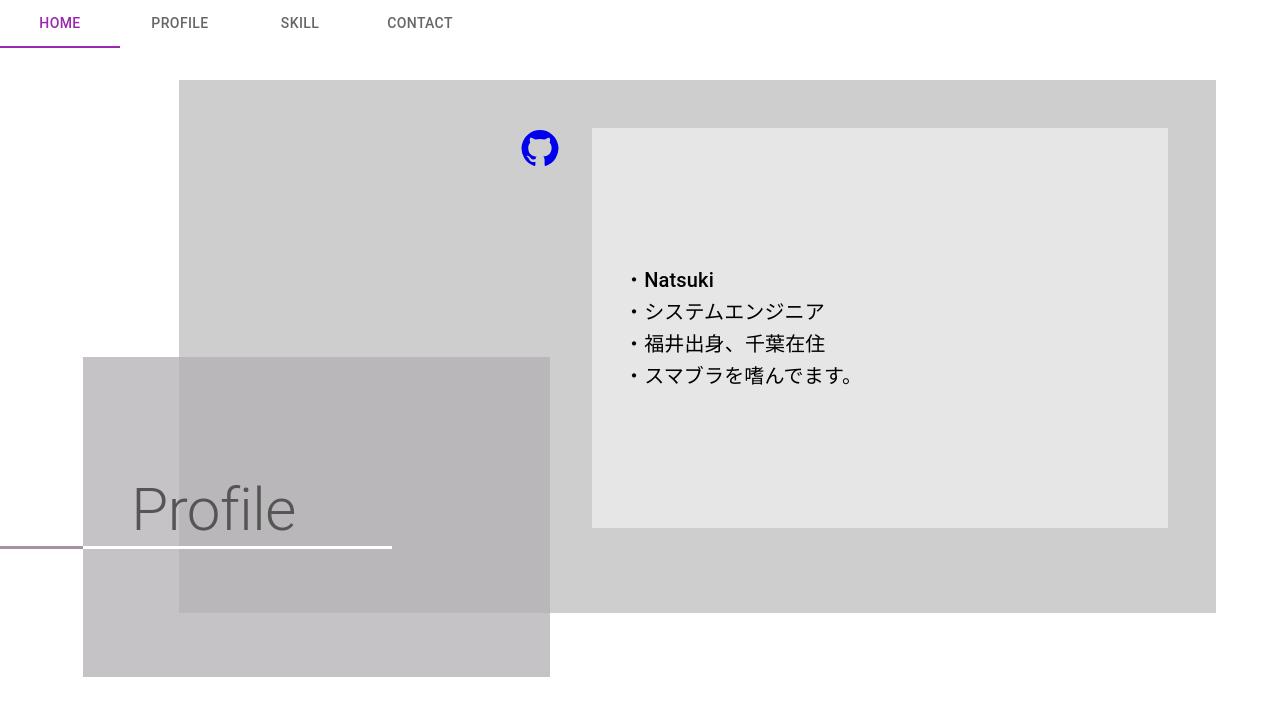
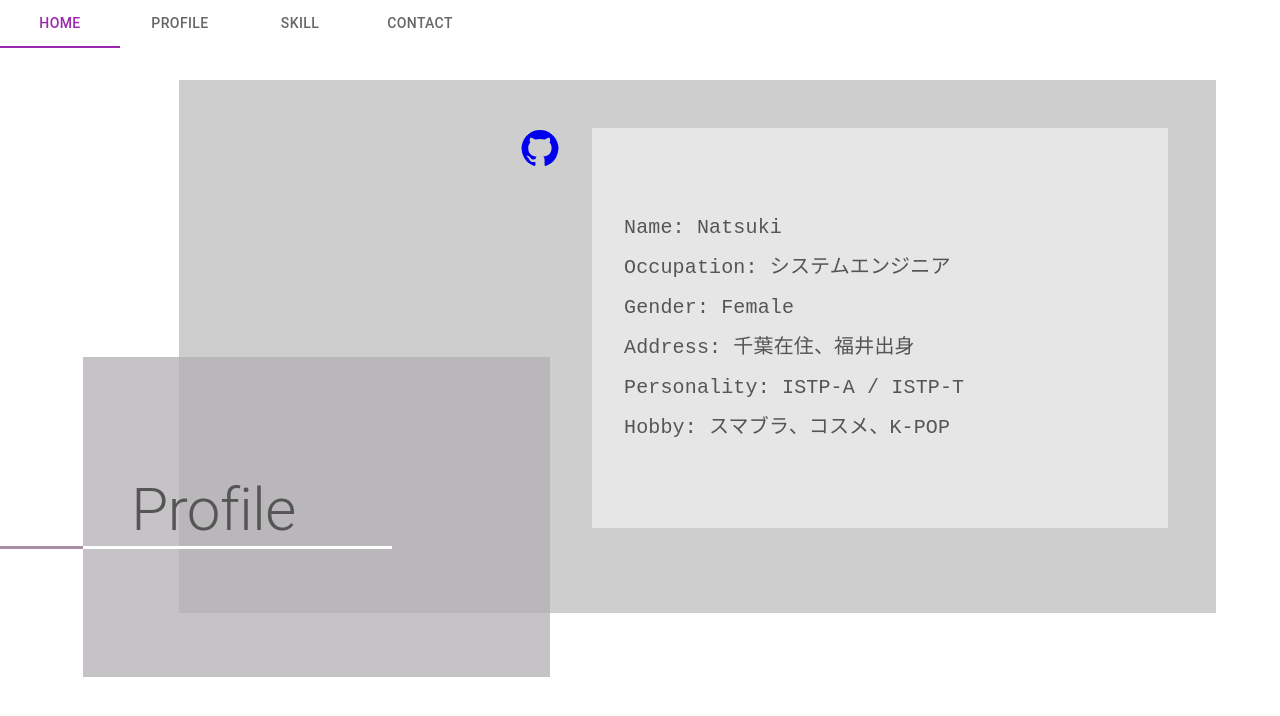
Before and after one commit to NatsukiWakasugi/my_portfolio, a React (Create React App) app: page /profile in a window 1280 px wide. Shown: the top 716 px of the page. Built offline with nearby package versions, Linux system fonts and the light colour scheme.

Commit message:
update contact page

```diff
--- a/src/front/Contact.tsx
+++ b/src/front/Contact.tsx
@@ -17,12 +17,12 @@ const Contact: React.VFC = () => {
             backgroundColor: 'rgba(190, 190, 190, 0.75)',
           }}
         >
-          hoge
+          <div style={{ padding: '3rem' }}></div>
           <Box
             sx={{
               position: 'absolute',
-              width: '50%',
-              height: `calc(${height}px / 2)`,
+              width: '45%',
+              height: '60%',
               left: '-6rem',
               top: '-4rem',
               backgroundColor: 'rgba(179, 175, 180, 0.75)',
--- a/src/front/Profile.tsx
+++ b/src/front/Profile.tsx
@@ -63,13 +63,25 @@ const Profile: React.VFC = () => {
                 <div>
                   <Stack spacing={3.5} justifyContent="space-evenly">
                     <div style={style.item}>
-                      <Typography variant="h6" pl="2rem">
-                        ・Natsuki <br />
-                        ・システムエンジニア
+                      <Typography
+                        variant="h6"
+                        pl="2rem"
+                        sx={{
+                          color: '#555555',
+                          lineHeight: 2,
+                          fontFamily: 'Monospace',
+                        }}
+                      >
+                        Name: Natsuki <br />
+                        Occupation: システムエンジニア
                         <br />
-                        ・福井出身、千葉在住
+                        Gender: Female
                         <br />
-                        ・スマブラを嗜んでます。
+                        Address: 千葉在住、福井出身
+                        <br />
+                        Personality: ISTP-A / ISTP-T
+                        <br />
+                        Hobby: スマブラ、コスメ、K-POP
                       </Typography>
                     </div>
                   </Stack>
```
Also changed, not shown: src/front/Skill.tsx (+0 -43 lines).
